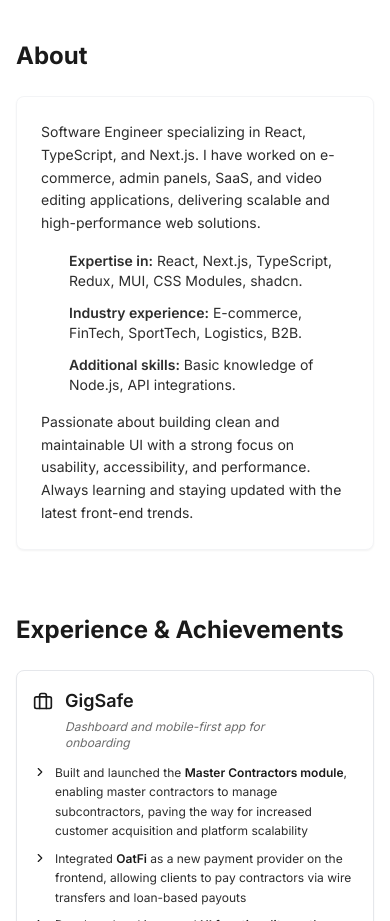
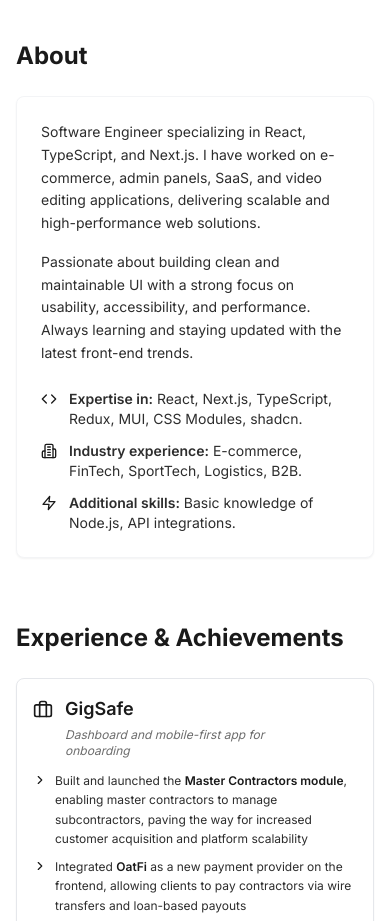
Before and after one commit to paulkochuiev/paulkochuiev.com, a React (Vite) app: page / in a window 390 px wide. Shown: the part 920-1841 px from the top of the page. Built offline with nearby package versions, Linux system fonts and the light colour scheme.

Commit message:
fix: change About section to two column layout

```diff
--- a/src/components/About.tsx
+++ b/src/components/About.tsx
@@ -1,5 +1,5 @@
 import { motion, useInView } from "framer-motion";
-import { useRef, useState } from "react";
+import { useRef, useState, useEffect } from "react";
 import { Code, Zap, Building2 } from "lucide-react";
 import { SECTIONS } from "../constants";
 
@@ -7,6 +7,16 @@ const About = () => {
   const ref = useRef(null);
   const isInView = useInView(ref, { once: true, margin: "-50px" });
   const [isHovered, setIsHovered] = useState(false);
+  const [isMobile, setIsMobile] = useState(false);
+
+  useEffect(() => {
+    const checkMobile = () => {
+      setIsMobile(window.matchMedia("(max-width: 1024px)").matches);
+    };
+    checkMobile();
+    window.addEventListener("resize", checkMobile);
+    return () => window.removeEventListener("resize", checkMobile);
+  }, []);
 
   return (
     <motion.section
@@ -41,17 +51,28 @@ const About = () => {
           }}
         >
           <motion.div
-            className="space-y-4"
+            className="grid grid-cols-1 lg:grid-cols-2 gap-6 lg:gap-8"
             initial={{ opacity: 0 }}
             animate={isInView ? { opacity: 1 } : { opacity: 0 }}
             transition={{ delay: 0.3, duration: 0.5 }}
           >
-            <p className="text-sm sm:text-base text-primary-light leading-relaxed">
-              {SECTIONS.about.description}
-            </p>
+            <div className="space-y-4">
+              <p className="text-sm sm:text-base text-primary-light leading-relaxed">
+                {SECTIONS.about.description}
+              </p>
+
+              <motion.p
+                className="text-sm sm:text-base text-primary-light leading-relaxed"
+                initial={{ opacity: 0 }}
+                animate={isInView ? { opacity: 1 } : { opacity: 0 }}
+                transition={{ delay: 0.5, duration: 0.5 }}
+              >
+                {SECTIONS.about.closing}
+              </motion.p>
+            </div>
 
             <motion.div
-              className="mt-6 space-y-3"
+              className="space-y-3 lg:pl-8 lg:border-l lg:border-gray-200"
               initial={{ opacity: 0, y: 10 }}
               animate={isInView ? { opacity: 1, y: 0 } : { opacity: 0, y: 10 }}
               transition={{ delay: 0.4, duration: 0.5 }}
@@ -61,8 +82,8 @@ const About = () => {
                   className="flex-shrink-0 mt-0.5"
                   initial={{ opacity: 0, scale: 0 }}
                   animate={{
-                    opacity: isHovered ? 1 : 0,
-                    scale: isHovered ? 1 : 0,
+                    opacity: isMobile || isHovered ? 1 : 0,
+                    scale: isMobile || isHovered ? 1 : 0,
                   }}
                   transition={{ duration: 0.3 }}
                 >
@@ -81,8 +102,8 @@ const About = () => {
                   className="flex-shrink-0 mt-0.5"
                   initial={{ opacity: 0, scale: 0 }}
                   animate={{
-                    opacity: isHovered ? 1 : 0,
-                    scale: isHovered ? 1 : 0,
+                    opacity: isMobile || isHovered ? 1 : 0,
+                    scale: isMobile || isHovered ? 1 : 0,
                   }}
                   transition={{ duration: 0.3, delay: 0.1 }}
                 >
@@ -101,8 +122,8 @@ const About = () => {
                   className="flex-shrink-0 mt-0.5"
                   initial={{ opacity: 0, scale: 0 }}
                   animate={{
-                    opacity: isHovered ? 1 : 0,
-                    scale: isHovered ? 1 : 0,
+                    opacity: isMobile || isHovered ? 1 : 0,
+                    scale: isMobile || isHovered ? 1 : 0,
                   }}
                   transition={{ duration: 0.3, delay: 0.2 }}
                 >
@@ -116,15 +137,6 @@ const About = () => {
                 </p>
               </div>
             </motion.div>
-
-            <motion.p
-              className="text-sm sm:text-base text-primary-light leading-relaxed mt-6"
-              initial={{ opacity: 0 }}
-              animate={isInView ? { opacity: 1 } : { opacity: 0 }}
-              transition={{ delay: 0.5, duration: 0.5 }}
-            >
-              {SECTIONS.about.closing}
-            </motion.p>
           </motion.div>
         </motion.div>
       </div>
--- a/src/components/Footer.tsx
+++ b/src/components/Footer.tsx
@@ -68,9 +68,13 @@ const Footer = () => {
                   href={link.url}
                   target="_blank"
                   rel="noopener noreferrer"
-                  className="px-4 py-2.5 rounded-lg bg-gray-100 hover:bg-primary text-gray-600 hover:text-white transition-colors"
+                  className="px-4 py-2.5 rounded-lg bg-gray-100 text-gray-600 transition-colors"
                   style={{ cursor: "none" }}
-                  whileHover={{ scale: 1.1 }}
+                  whileHover={{
+                    scale: 1.1,
+                    backgroundColor: "rgb(37, 99, 235)",
+                    color: "#ffffff",
+                  }}
                   whileTap={{ scale: 0.95 }}
                   transition={{ duration: 0.2 }}
                   aria-label={link.name}
```
